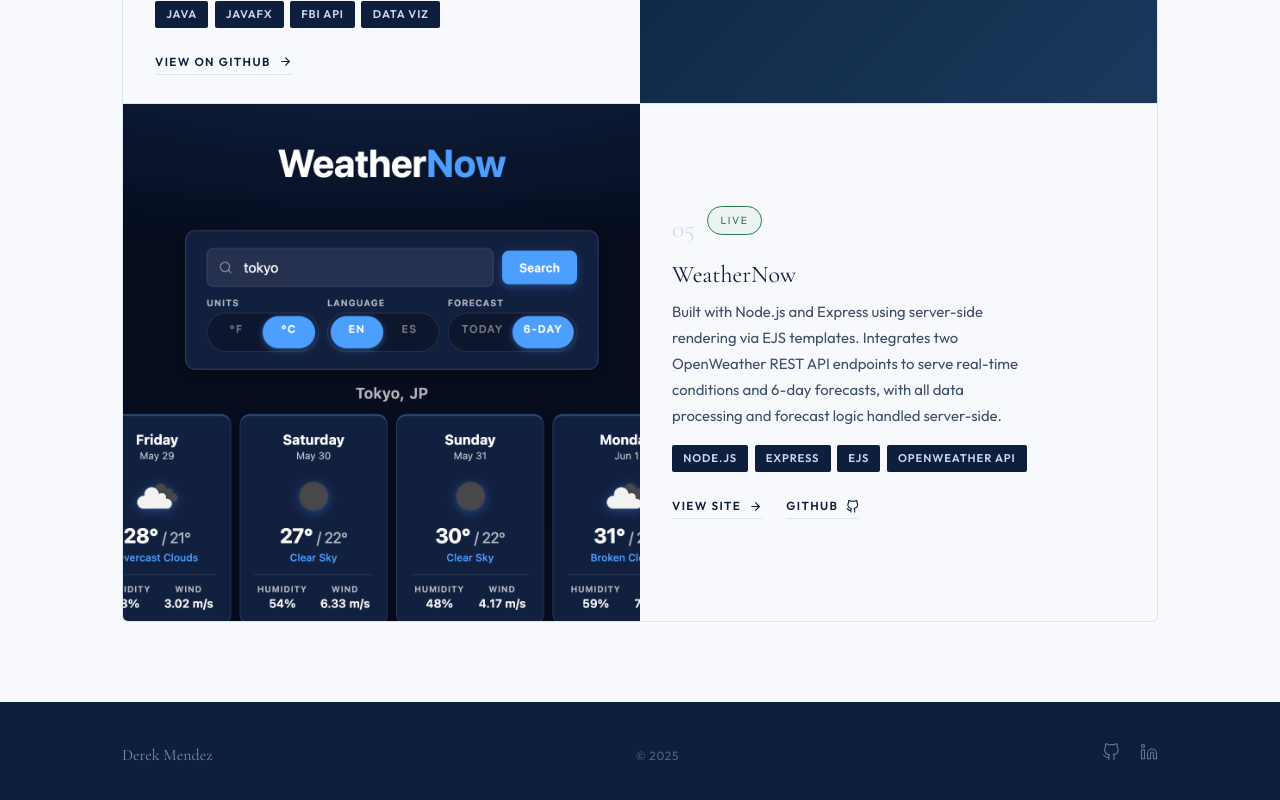
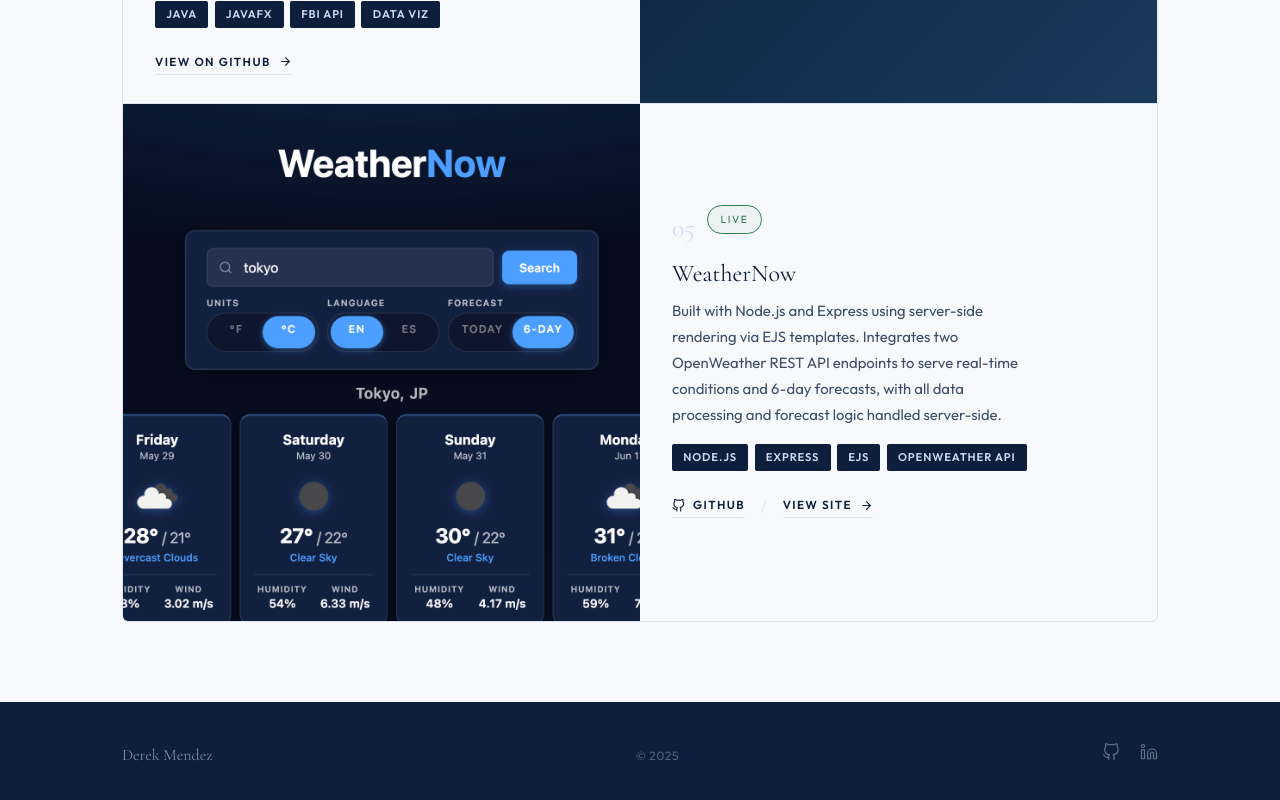
Before and after one commit to drkmz/DerekMendezPortfolio, a website: page index.html in a window 1280 px wide. Shown: the part 2684-3484 px from the top of the page. Drawn offline with nearby package versions, Linux system fonts and the light colour scheme.

Commit message:
Fix WeatherNow links order and add separator styling

```diff
--- a/css/style.css
+++ b/css/style.css
@@ -575,8 +575,15 @@ nav.scrolled {
 
 .project-links {
   display: flex;
-  gap: 1.5rem;
+  align-items: center;
+  gap: 1rem;
   flex-wrap: wrap;
+}
+
+.project-links-sep {
+  color: var(--border);
+  font-size: 0.9rem;
+  user-select: none;
 }
 
 /*About Page*/
--- a/index.html
+++ b/index.html
@@ -246,13 +246,14 @@
             <span class="tech-tag">OpenWeather API</span>
           </div>
           <div class="project-links">
+            <a href="https://github.com/drkmz/WeatherNow" target="_blank" rel="noopener" class="project-link">
+              <svg viewBox="0 0 24 24"><path d="M9 19c-5 1.5-5-2.5-7-3m14 6v-3.87a3.37 3.37 0 0 0-.94-2.61c3.14-.35 6.44-1.54 6.44-7A5.44 5.44 0 0 0 20 4.77 5.07 5.07 0 0 0 19.91 1S18.73.65 16 2.48a13.38 13.38 0 0 0-7 0C6.27.65 5.09 1 5.09 1A5.07 5.07 0 0 0 5 4.77a5.44 5.44 0 0 0-1.5 3.78c0 5.42 3.3 6.61 6.44 7A3.37 3.37 0 0 0 9 18.13V22"/></svg>
+              GitHub
+            </a>
+            <span class="project-links-sep">/</span>
             <a href="https://weathernow-sih1.onrender.com" target="_blank" rel="noopener" class="project-link">
               View Site
               <svg viewBox="0 0 24 24"><line x1="5" y1="12" x2="19" y2="12"/><polyline points="12 5 19 12 12 19"/></svg>
-            </a>
-            <a href="https://github.com/drkmz/WeatherNow" target="_blank" rel="noopener" class="project-link">
-              GitHub
-              <svg viewBox="0 0 24 24"><path d="M9 19c-5 1.5-5-2.5-7-3m14 6v-3.87a3.37 3.37 0 0 0-.94-2.61c3.14-.35 6.44-1.54 6.44-7A5.44 5.44 0 0 0 20 4.77 5.07 5.07 0 0 0 19.91 1S18.73.65 16 2.48a13.38 13.38 0 0 0-7 0C6.27.65 5.09 1 5.09 1A5.07 5.07 0 0 0 5 4.77a5.44 5.44 0 0 0-1.5 3.78c0 5.42 3.3 6.61 6.44 7A3.37 3.37 0 0 0 9 18.13V22"/></svg>
             </a>
           </div>
         </div>
```
